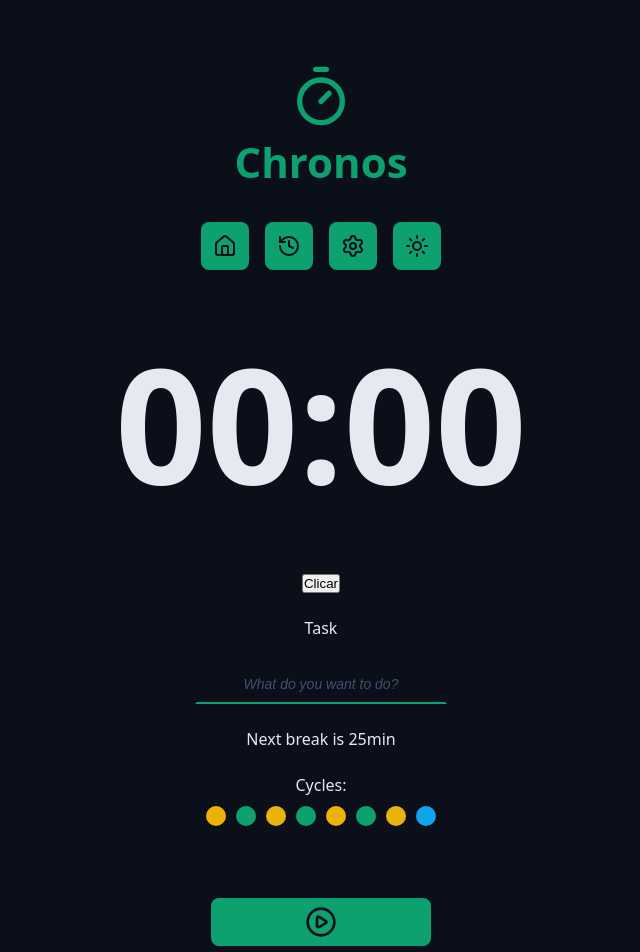
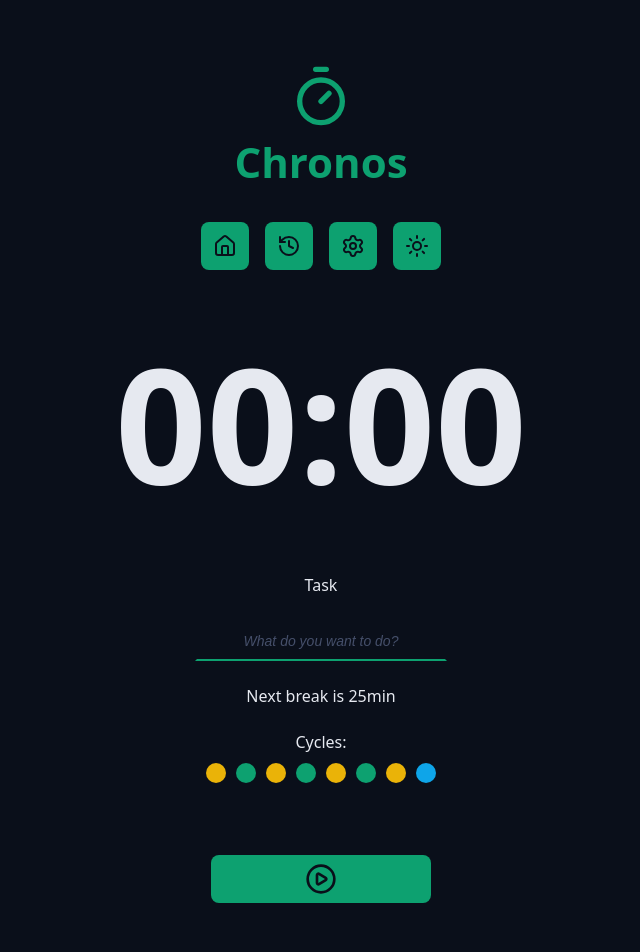
Before and after one commit to IgorJFS/Chronos-Pomodoro-React, a React (Vite) app: page / in a window 1280 px wide. Shown: the top 952 px of the page, without its empty margins (319-959 px from the left). Built offline with nearby package versions, Linux system fonts and the light colour scheme.

Commit message:
module main form

```diff
--- a/src/components/MainForm/index.tsx
+++ b/src/components/MainForm/index.tsx
@@ -2,34 +2,60 @@ import { PlayCircleIcon } from 'lucide-react';
 import { Cycles } from '../Cycles';
 import { DefaultButton } from '../DefaultButton';
 import { Input } from '../Input';
+import { useRef } from 'react';
+import type { TaskModel } from '../../models/TaskModel';
 import { useTaskContext } from '../../contexts/TaskContext/useTaskContext';
-
-// type MainFormProps = HomeProps;
-//opcional podemos usar o tipo HomeProps aqui, mas não é necessário
 
 export function MainForm() {
   const { setState } = useTaskContext();
+  const taskNameInput = useRef<HTMLInputElement>(null);
 
-  function handleClick() {
-    setState(prevState => {
+  function handleCreateNewTask(event: React.FormEvent<HTMLFormElement>) {
+    event.preventDefault();
+
+    if (!taskNameInput.current) return;
+
+    const taskName = taskNameInput.current.value.trim();
+
+    if (!taskName) {
+      taskNameInput.current.setCustomValidity('Please enter a task name');
+      return;
+    }
+
+    const newTask: TaskModel = {
+      id: Date.now().toString(),
+      name: taskName,
+      startDate: Date.now(),
+      completeDate: null,
+      interruptDate: null,
+      durationInMinutes: 50,
+      type: 'workTime',
+    };
+
+    const secondsRemaining = newTask.durationInMinutes * 60;
+
+    setState(prev => {
       return {
-        ...prevState,
-        formattedSecondsRemaining: '21:00',
+        ...prev,
+        config: { ...prev.config },
+        activeTask: newTask,
+        currentCycle: 1, //conferir depois
+        secondsRemaining,
+        formattedSecondsRemaining: (newTask.durationInMinutes * 60).toString(),
+        tasks: [...prev.tasks, newTask],
       };
     });
   }
 
   return (
-    <form className='form' action=''>
-      <button onClick={handleClick} type='button'>
-        Clicar
-      </button>
+    <form onSubmit={handleCreateNewTask} className='form' action=''>
       <div className='formRow'>
         <Input
           id='task'
           label='Task'
           type='text'
           placeholder='What do you want to do?'
+          ref={taskNameInput}
         />
       </div>
 
--- a/src/contexts/TaskContext/TaskContextProvider.tsx
+++ b/src/contexts/TaskContext/TaskContextProvider.tsx
@@ -1,4 +1,4 @@
-import { useState } from 'react';
+import { useEffect, useState } from 'react';
 import { InitialTaskState } from './initialTaskState';
 import { TaskContext } from './TaskContext';
 
@@ -8,6 +8,11 @@ type TaskContextProviderProps = {
 
 export function TaskContextProvider({ children }: TaskContextProviderProps) {
   const [state, setState] = useState(InitialTaskState);
+
+  useEffect(() => {
+    console.log(state);
+  }, [state]);
+
   return (
     <TaskContext.Provider value={{ state, setState }}>
       {children}
--- a/src/models/TaskModel.ts
+++ b/src/models/TaskModel.ts
@@ -3,8 +3,8 @@ import type { TaskStateModel } from './TaskStateModel';
 export type TaskModel = {
   id: string;
   name: string;
+  startDate: number;
   durationInMinutes: number;
-  startDate: number;
   completeDate: number | null;
   interruptDate: boolean | null;
   type: keyof TaskStateModel['config'];
```
